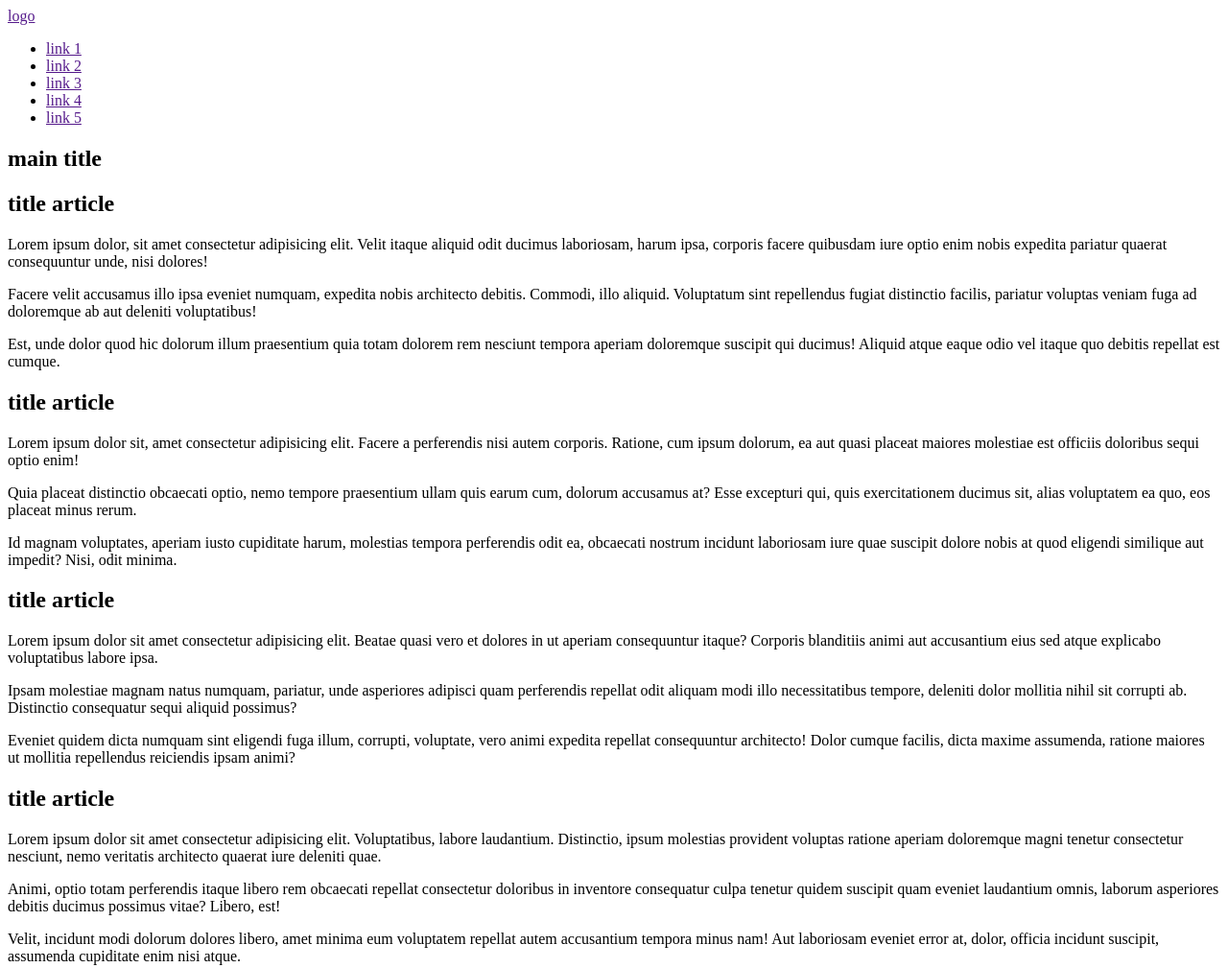
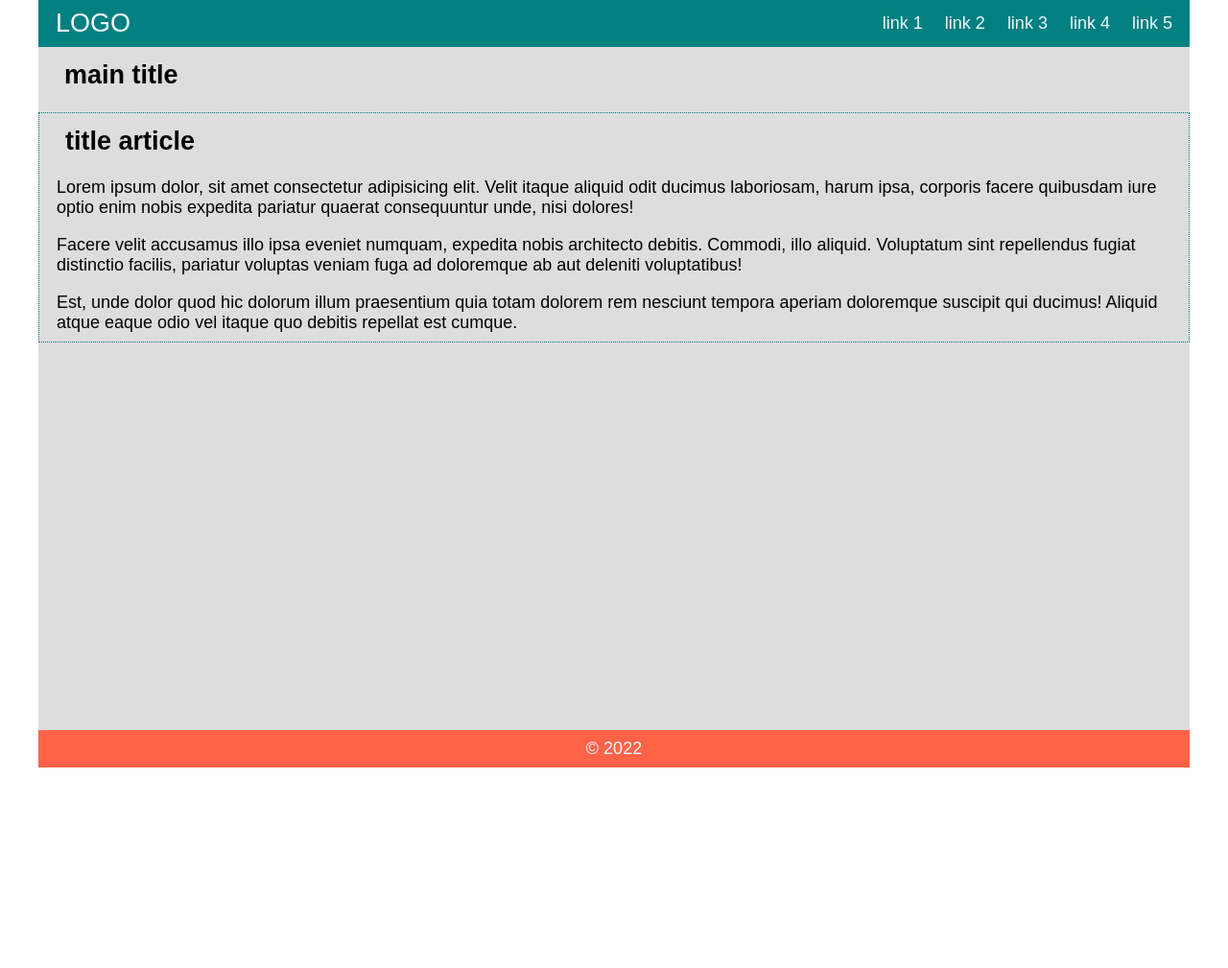
Before and after one commit to freshjsftm/flexible-box, a plain HTML site: page index.html in a window 1280 px wide. Shown: the top 1009 px of the page at 96% size. After the commit the page ends 800 px from the top, so only its background shows below. Drawn offline with Linux system fonts and the light colour scheme.

Commit message:
Example fix to bottom footer

```diff
--- /dev/null
+++ b/assets/css/style.css
@@ -0,0 +1,61 @@
+:root {
+  font-size: 18px;
+  font-family: sans-serif;
+}
+* {
+  box-sizing: border-box;
+  padding: 0;
+  margin: 0;
+}
+a {
+  color: inherit;
+  text-decoration: none;
+}
+ul {
+  list-style: none;
+}
+h1,
+h2,
+p,
+header {
+  padding: 0.5em 1em;
+}
+.wrapper{
+  max-width: 1200px;
+  min-height: 100vh;
+  display: flex;
+  flex-direction: column;
+  margin: 0 auto;
+}
+/* ------------header------------ */
+.header {
+  display: flex;
+  flex-wrap: wrap;
+  justify-content: space-between;
+  align-items: center;
+  background-color: teal;
+  color: aliceblue;
+}
+.logo{
+  font-size: 1.5em;
+  text-transform: uppercase;
+}
+.nav-list-item{
+  display: inline-block;
+}
+.nav-list-item+.nav-list-item{
+  margin-left: 1em;
+}
+.main{
+  flex-grow: 1;
+  background-color: #ddd;
+}
+.main-article{
+  margin: 10px 0;
+  border: 1px dotted teal;
+}
+.footer{
+  background-color: tomato;
+  color: aliceblue;
+  text-align: center;
+}
--- a/index.html
+++ b/index.html
@@ -1,23 +1,34 @@
 <!DOCTYPE html>
 <html lang="en">
   <head>
-  <meta charset="UTF-8">
-  <meta http-equiv="X-UA-Compatible" content="IE=edge">
-  <meta name="viewport" content="width=device-width, initial-scale=1.0">
+    <meta charset="UTF-8" />
+    <meta http-equiv="X-UA-Compatible" content="IE=edge" />
+    <meta name="viewport" content="width=device-width, initial-scale=1.0" />
     <title>FlexBox</title>
-  <link rel="stylesheet" href="./assets/css/style.css">
+    <link rel="stylesheet" href="./assets/css/style.css" />
   </head>
   <body>
+    <div class="wrapper">
       <header class="header">
         <!-- (.logo>a{logo})+nav.nav>ul.nav-list>li.nav-list-item*5>a.nav-list-link{link $} -->
         <div class="logo"><a href="">logo</a></div>
         <nav class="nav">
           <ul class="nav-list">
-        <li class="nav-list-item"><a href="" class="nav-list-link">link 1</a></li>
-        <li class="nav-list-item"><a href="" class="nav-list-link">link 2</a></li>
-        <li class="nav-list-item"><a href="" class="nav-list-link">link 3</a></li>
-        <li class="nav-list-item"><a href="" class="nav-list-link">link 4</a></li>
-        <li class="nav-list-item"><a href="" class="nav-list-link">link 5</a></li>
+            <li class="nav-list-item">
+              <a href="" class="nav-list-link">link 1</a>
+            </li>
+            <li class="nav-list-item">
+              <a href="" class="nav-list-link">link 2</a>
+            </li>
+            <li class="nav-list-item">
+              <a href="" class="nav-list-link">link 3</a>
+            </li>
+            <li class="nav-list-item">
+              <a href="" class="nav-list-link">link 4</a>
+            </li>
+            <li class="nav-list-item">
+              <a href="" class="nav-list-link">link 5</a>
+            </li>
           </ul>
         </nav>
       </header>
@@ -27,11 +38,26 @@
           <h1 class="main-title">main title</h1>
           <article class="main-article">
             <h2>title article</h2>
-        <p>Lorem ipsum dolor, sit amet consectetur adipisicing elit. Velit itaque aliquid odit ducimus laboriosam, harum ipsa, corporis facere quibusdam iure optio enim nobis expedita pariatur quaerat consequuntur unde, nisi dolores!</p>
-        <p>Facere velit accusamus illo ipsa eveniet numquam, expedita nobis architecto debitis. Commodi, illo aliquid. Voluptatum sint repellendus fugiat distinctio facilis, pariatur voluptas veniam fuga ad doloremque ab aut deleniti voluptatibus!</p>
-        <p>Est, unde dolor quod hic dolorum illum praesentium quia totam dolorem rem nesciunt tempora aperiam doloremque suscipit qui ducimus! Aliquid atque eaque odio vel itaque quo debitis repellat est cumque.</p>
+            <p>
+              Lorem ipsum dolor, sit amet consectetur adipisicing elit. Velit
+              itaque aliquid odit ducimus laboriosam, harum ipsa, corporis
+              facere quibusdam iure optio enim nobis expedita pariatur quaerat
+              consequuntur unde, nisi dolores!
+            </p>
+            <p>
+              Facere velit accusamus illo ipsa eveniet numquam, expedita nobis
+              architecto debitis. Commodi, illo aliquid. Voluptatum sint
+              repellendus fugiat distinctio facilis, pariatur voluptas veniam
+              fuga ad doloremque ab aut deleniti voluptatibus!
+            </p>
+            <p>
+              Est, unde dolor quod hic dolorum illum praesentium quia totam
+              dolorem rem nesciunt tempora aperiam doloremque suscipit qui
+              ducimus! Aliquid atque eaque odio vel itaque quo debitis repellat
+              est cumque.
+            </p>
           </article>
-      <article class="main-article">
+          <!-- <article class="main-article">
         <h2>title article</h2>
         <p>Lorem ipsum dolor sit, amet consectetur adipisicing elit. Facere a perferendis nisi autem corporis. Ratione, cum ipsum dolorum, ea aut quasi placeat maiores molestiae est officiis doloribus sequi optio enim!</p>
         <p>Quia placeat distinctio obcaecati optio, nemo tempore praesentium ullam quis earum cum, dolorum accusamus at? Esse excepturi qui, quis exercitationem ducimus sit, alias voluptatem ea quo, eos placeat minus rerum.</p>
@@ -54,9 +80,10 @@
         <p>Lorem ipsum dolor sit amet consectetur adipisicing elit. Molestiae magni nostrum tenetur eos quasi obcaecati rerum harum possimus. Repellendus quasi voluptas molestias dignissimos itaque quibusdam. Error nostrum quod laboriosam! Voluptates!</p>
         <p>Nihil mollitia neque repellat nemo perspiciatis deleniti, doloremque fuga recusandae dicta ex excepturi dolor dolore optio molestias eius. Quod ad consequatur adipisci quae molestiae omnis deserunt ipsa in, dolore earum!</p>
         <p>Aperiam autem reiciendis, ea fugit maxime nulla deserunt soluta impedit in itaque nesciunt illo blanditiis possimus rem tempore quisquam eveniet quas, voluptatibus aliquid temporibus illum, atque delectus facilis unde! Eos.</p>
-      </article>
+      </article> -->
         </section>
       </main>
       <footer class="footer"><p>&copy; 2022</p></footer>
+    </div>
   </body>
 </html>
```
Lines whose indentation alone changed are shown as unchanged.
